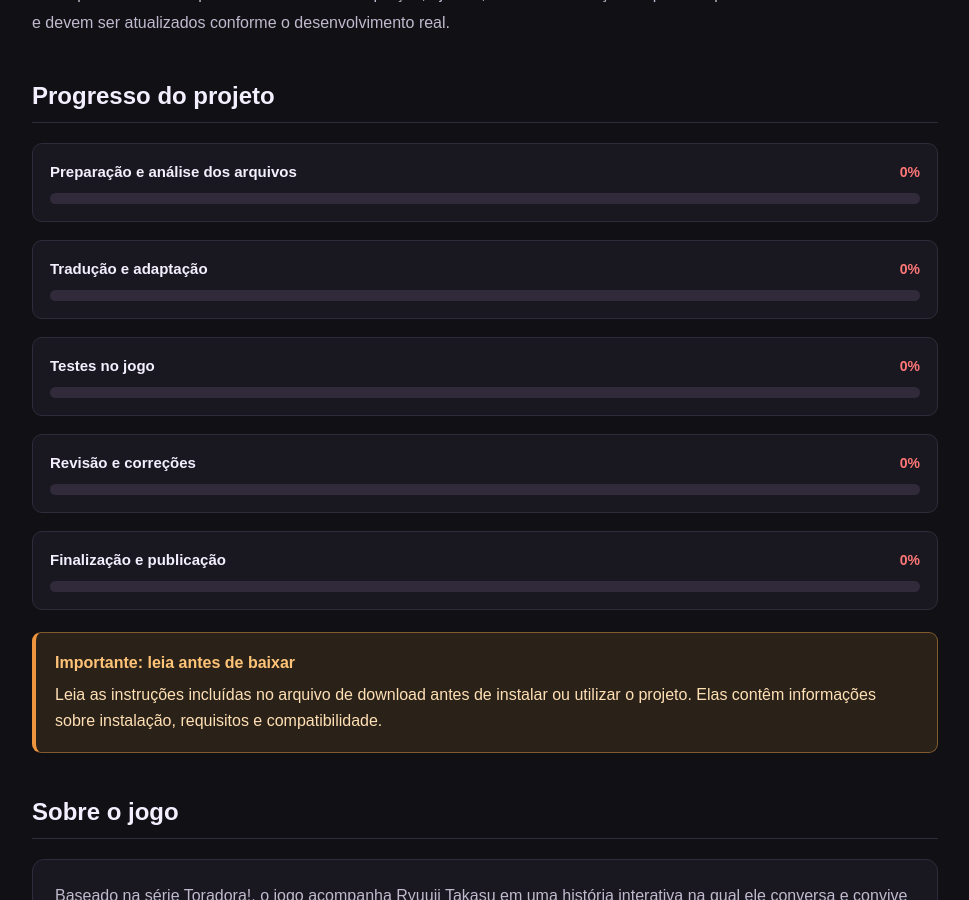
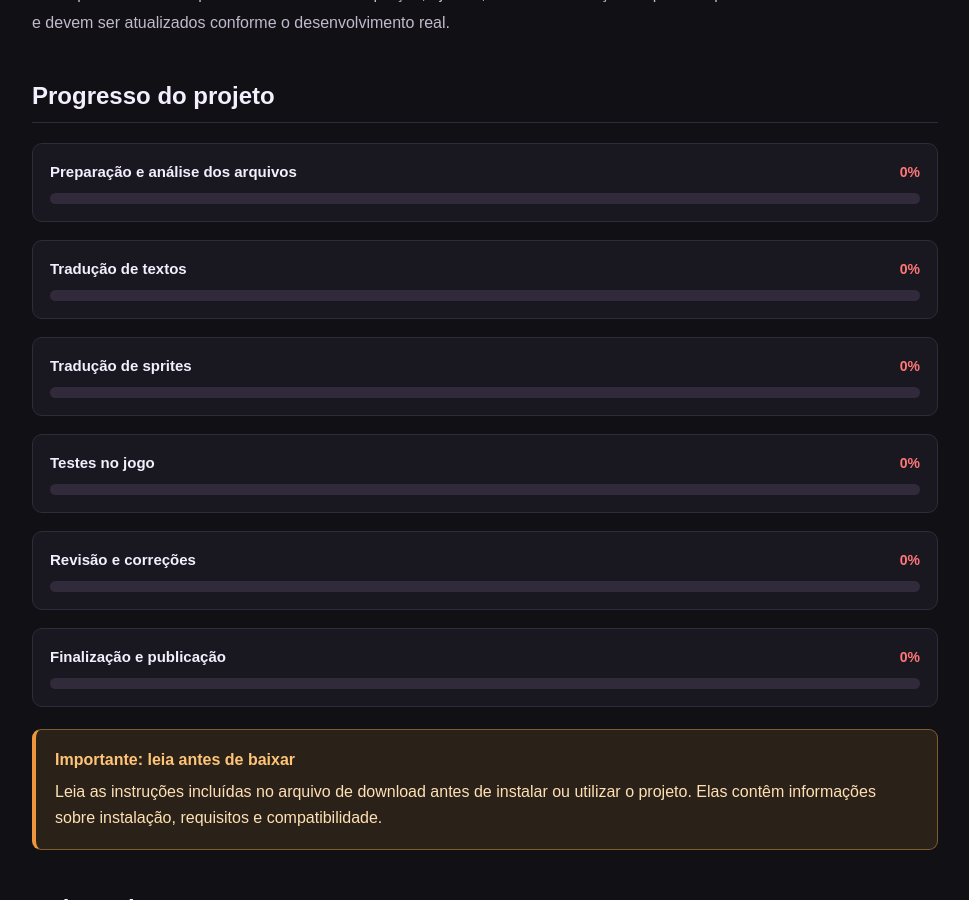
Before and after one commit to TemplarioK1/covil-secreto, a Jekyll site: the page built from _projetos/toradora-port-pc.md, in a window 1280 px wide and 900 px high, scrolled down 1337 px. Shown: the whole window, without its empty margins (155-1124 px from the left). Built offline with Jekyll 4.4.1, drawn with Linux system fonts in a browser that asks for light colours.

Commit message:
Atualiza etapas de progresso do projeto

```diff
--- a/_projetos/toradora-port-pc.md
+++ b/_projetos/toradora-port-pc.md
@@ -25,7 +25,9 @@ game_multiplayer_details: Jogo original para um jogador, lançado no PSP. O proj
 progress_stages:
 - name: Preparação e análise dos arquivos
   percentage: 0
-- name: Tradução e adaptação
+- name: Tradução de textos
+  percentage: 0
+- name: Tradução de sprites
   percentage: 0
 - name: Testes no jogo
   percentage: 0
```
